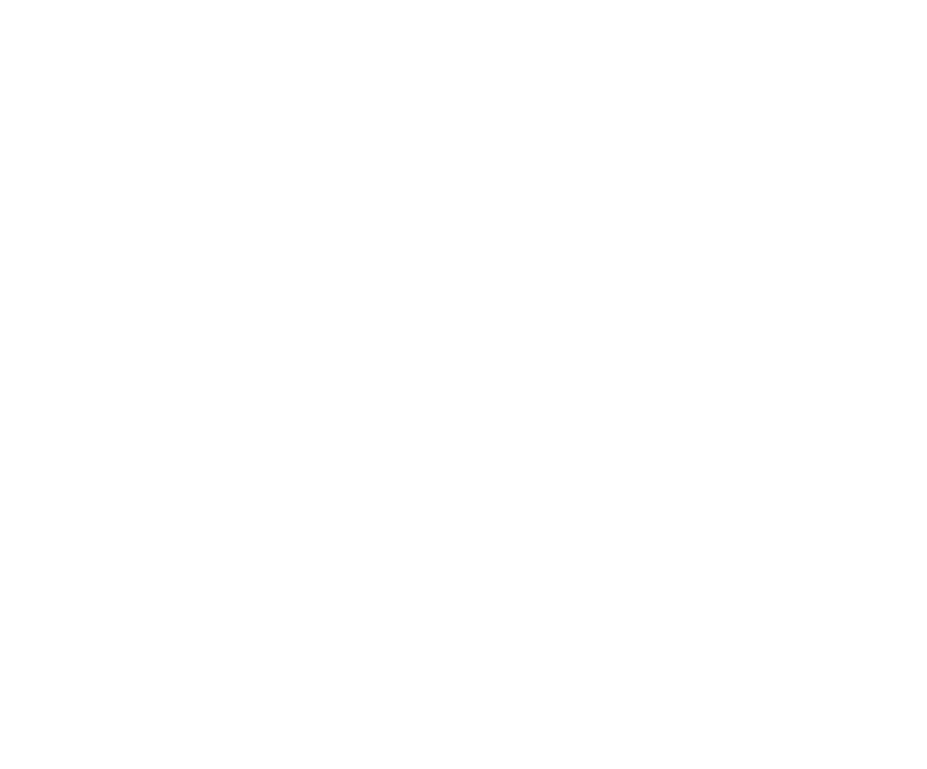
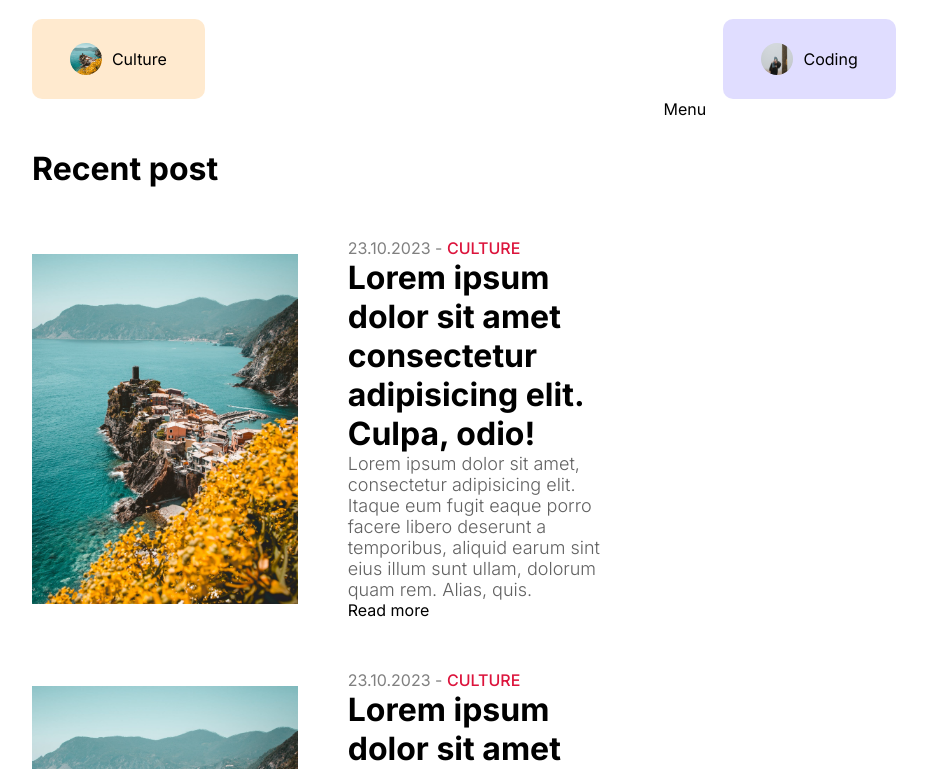
Before and after one commit to Khoaair/next-blog-app, a Next.js app: page / in a window 1280 px wide. Shown: the part 1171-1940 px from the top of the page, without its empty margins (176-1103 px from the left). Before the commit the page ends 1147 px from the top, so only its background shows below. Built offline with nearby package versions, Linux system fonts and the light colour scheme.

Commit message:
cardlist

```diff
--- a/src/app/homepage.module.css
+++ b/src/app/homepage.module.css
@@ -0,0 +1,4 @@
+.homepage__content {
+  display: flex;
+  gap: 50px;
+}
--- a/src/app/page.jsx
+++ b/src/app/page.jsx
@@ -1,8 +1,8 @@
 import Featured from '@/components/featured/Featured';
-import styles from './homepage.module.css';
 import Category from '@/components/category/Category';
 import CardList from '@/components/cardList/CardList';
 import Menu from '@/components/menu/Menu';
+import styles from './homepage.module.css';
 export default function Home() {
   return (
     <div className={styles.homepage}>
--- /dev/null
+++ b/src/components/card/Card.jsx
@@ -0,0 +1,34 @@
+import Image from 'next/image';
+import styles from './card.module.css';
+import Link from 'next/link';
+
+const Card = () => {
+  return (
+    <div className={styles.card}>
+      <div className={styles.card__image}>
+        <Image src='/p1.jpeg' alt='' fill className={styles.image} />
+      </div>
+      <div className={styles.card__content}>
+        <div className={styles.content__detail}>
+          <span className={styles.content__date}>23.10.2023 - </span>
+          <span className={styles.content__category}>CULTURE</span>
+          <Link href='/'>
+            <h1 className={styles.content__title}>
+              Lorem ipsum dolor sit amet consectetur adipisicing elit. Culpa,
+              odio!
+            </h1>
+          </Link>
+          <p className={styles.content__desc}>
+            Lorem ipsum dolor sit amet, consectetur adipisicing elit. Itaque eum
+            fugit eaque porro facere libero deserunt a temporibus, aliquid earum
+            sint eius illum sunt ullam, dolorum quam rem. Alias, quis.
+          </p>
+          <Link href='/' className={styles.content__link}>
+            Read more
+          </Link>
+        </div>
+      </div>
+    </div>
+  );
+};
+export default Card;
--- /dev/null
+++ b/src/components/card/card.module.css
@@ -0,0 +1,38 @@
+.card {
+  margin-bottom: 50px;
+  display: flex;
+  align-items: center;
+  gap: 50px;
+}
+
+.card__image {
+  flex: 1;
+  height: 350px;
+  position: relative;
+}
+
+.image {
+  object-fit: cover;
+}
+
+.card__content {
+  flex: 1;
+  display: flex;
+  flex-direction: column;
+  gap: 30px;
+}
+
+.content__date {
+  color: gray;
+}
+
+.content__category {
+  color: crimson;
+  font-weight: 500;
+}
+
+.content__desc {
+  font-size: 18px;
+  font-weight: 300;
+  color: var(--softTextColor);
+}
--- a/src/components/cardList/CardList.jsx
+++ b/src/components/cardList/CardList.jsx
@@ -1,9 +1,16 @@
+import Card from '../card/Card';
 import Pagination from '../pagination/Pagination';
 import styles from './cardList.module.css';
 
 const CardList = () => {
   return (
     <div className={styles.cardList}>
+      <h1 className={styles.cardList__title}>Recent post</h1>
+      <div className={styles.cardList__posts}>
+        <Card />
+        <Card />
+        <Card />
+      </div>
       <Pagination />
     </div>
   );
--- a/src/components/cardList/cardList.module.css
+++ b/src/components/cardList/cardList.module.css
@@ -0,0 +1,7 @@
+.cardList {
+  flex: 5;
+}
+
+.cardList__title {
+  margin: 50px 0;
+}
--- a/src/components/category/category.module.css
+++ b/src/components/category/category.module.css
@@ -1,6 +1,3 @@
-.categories {
-}
-
 .categories__title {
   margin: 50px 0px;
 }
@@ -45,3 +42,27 @@
 .image {
   border-radius: 50%;
 }
+
+@media screen and (max-width: 1280px) {
+  .content__category {
+    width: 20%;
+  }
+}
+
+@media screen and (max-width: 1024px) {
+  .content__category {
+    width: 25%;
+  }
+}
+
+@media screen and (max-width: 768px) {
+  .content__category {
+    width: 45%;
+  }
+}
+
+@media screen and (max-width: 640px) {
+  .content__category {
+    width: 100%;
+  }
+}
--- a/src/components/featured/featured.module.css
+++ b/src/components/featured/featured.module.css
@@ -48,3 +48,30 @@
   width: max-content;
   cursor: pointer;
 }
+
+@media screen and (max-width: 1280px) {
+  .featured__title {
+    font-size: 72px;
+  }
+}
+
+@media screen and (max-width: 1024px) {
+  .featured__title {
+    font-size: 64px;
+  }
+  .featured__image {
+    display: none;
+  }
+}
+
+@media screen and (max-width: 768px) {
+  .featured__title {
+    font-size: 48px;
+  }
+}
+
+@media screen and (max-width: 640px) {
+  .featured__title {
+    font-size: 36px;
+  }
+}
--- a/src/components/menu/Menu.jsx
+++ b/src/components/menu/Menu.jsx
@@ -1,6 +1,6 @@
 import styles from './menu.module.css';
 
 const Menu = () => {
-  return <div>Menu</div>;
+  return <div className={styles.menu}>Menu</div>;
 };
 export default Menu;
--- a/src/components/menu/menu.module.css
+++ b/src/components/menu/menu.module.css
@@ -0,0 +1,3 @@
+.menu {
+  flex: 2;
+}
--- a/src/components/navbar/navbar.module.css
+++ b/src/components/navbar/navbar.module.css
@@ -3,6 +3,10 @@
   align-items: center;
   justify-content: space-between;
   height: 100px;
+  position: sticky;
+  top: 0;
+  z-index: 666;
+  background-color: var(--bg);
 }
 
 .navbar__social {
--- a/src/components/pagination/Pagination.jsx
+++ b/src/components/pagination/Pagination.jsx
@@ -1,6 +1,6 @@
 import styles from './pagination.module.css';
 
 const Pagination = () => {
-  return <div>Pagination</div>;
+  return <div className={styles.pagination}>Pagination</div>;
 };
 export default Pagination;
```
